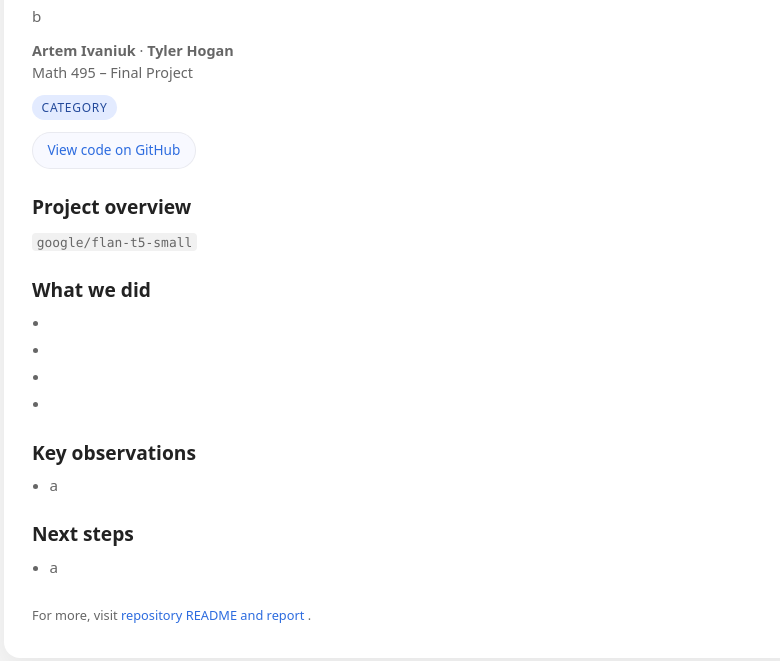
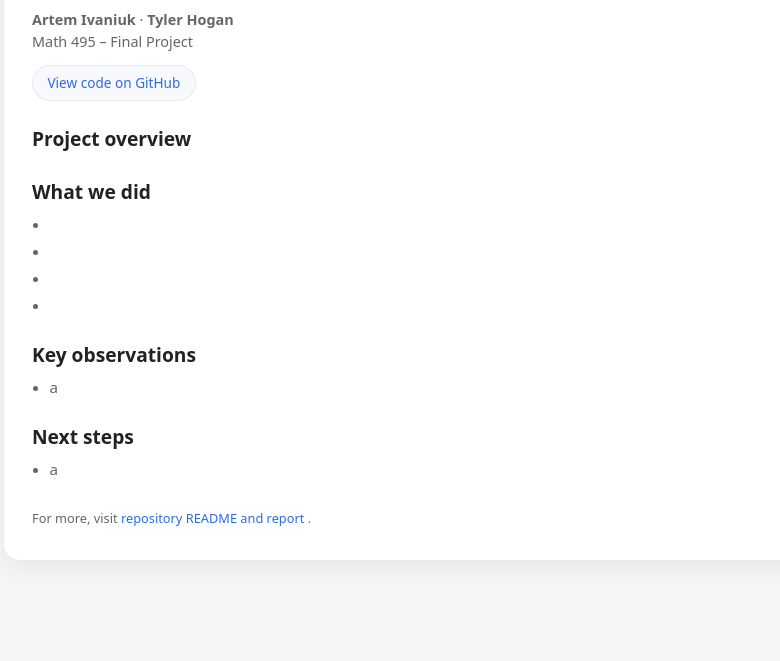
Before and after one commit to MazaArt/math495, a plain HTML site: page docs/index.html in a window 1280 px wide. Shown: the part 153-814 px from the top of the page, without its empty margins (236-1016 px from the left). Drawn offline with Linux system fonts and the light colour scheme.

Commit message:
website update

```diff
--- a/docs/index.html
+++ b/docs/index.html
@@ -36,7 +36,7 @@
             width: 100%;
         }
 
-        .card {
+        .whitebox {
             background: var(--card-bg);
             border-radius: 16px;
             padding: 2rem 1.75rem;
@@ -60,33 +60,10 @@
             font-size: 0.95rem;
         }
 
-        .tagline {
-            margin-top: 0.25rem;
-            font-size: 0.95rem;
-            color: var(--muted);
-        }
-
         .meta {
             margin-top: 0.75rem;
             font-size: 0.9rem;
             color: var(--muted);
-        }
-
-        .pill-row {
-            margin-top: 0.75rem;
-            display: flex;
-            flex-wrap: wrap;
-            gap: 0.4rem;
-        }
-
-        .pill {
-            font-size: 0.75rem;
-            padding: 0.2rem 0.6rem;
-            border-radius: 999px;
-            background: #e3ebff;
-            color: #244a9b;
-            text-transform: uppercase;
-            letter-spacing: 0.06em;
         }
 
         .section {
@@ -133,34 +110,20 @@
             font-size: 0.8rem;
             color: var(--muted);
         }
-
-        code {
-            font-family: ui-monospace, SFMono-Regular, Menlo, Monaco, Consolas,
-                "Liberation Mono", "Courier New", monospace;
-            font-size: 0.85em;
-            background: #f1f1f1;
-            padding: 0.1rem 0.3rem;
-            border-radius: 4px;
-        }
     </style>
 </head>
 
 <body>
     <main class="page">
-        <section class="card">
+        <section class="whitebox">
             <header>
                 <h1>Flan-T5-small LLM Hypertune on Hendrycks’ MATH Dataset</h1>
-                <p class="tagline">
-                    b
-                </p>
+
                 <p class="meta">
                     <strong>Artem Ivaniuk</strong> &middot; <strong>Tyler Hogan</strong><br />
                     Math 495 – Final Project
                 </p>
-                <div class="pill-row">
-                    <span class="pill">category</span>
 
-                </div>
                 <div class="links">
                     <a class="link-btn" href="https://github.com/MazaArt/math495" target="_blank"
                         rel="noopener noreferrer">
@@ -172,7 +135,6 @@
             <section class="section">
                 <h2>Project overview</h2>
                 <p>
-                    <code>google/flan-t5-small</code>
 
 
                 </p>
```
